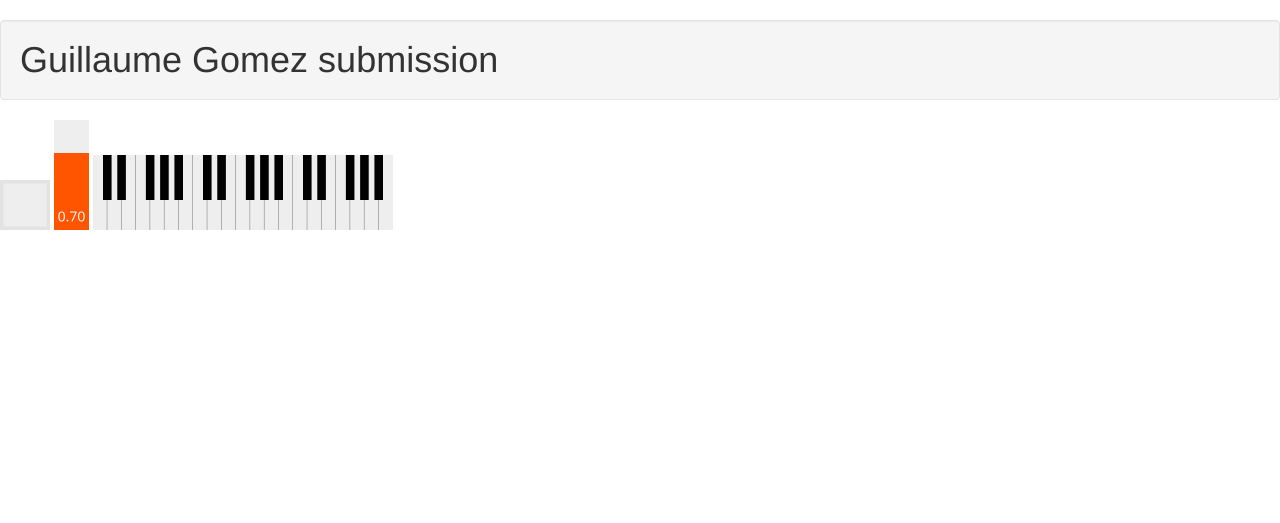
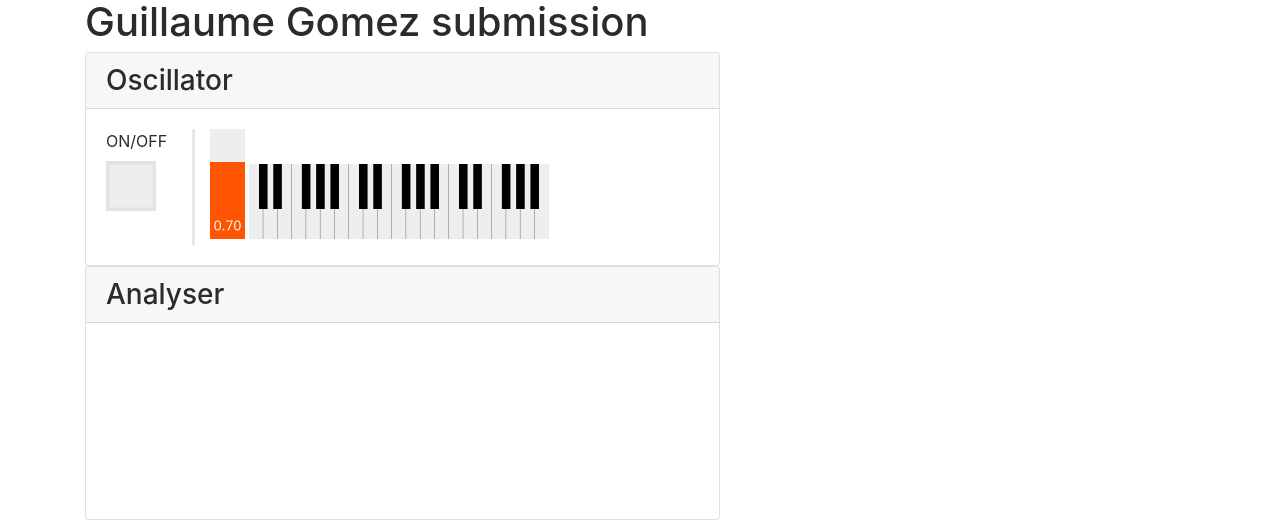
Before and after one commit to guillaume-gomez/music-mooc, a website: page src/week2/week_2_challenge.html in a window 1280 px wide. Drawn offline with nearby package versions, Linux system fonts and the light colour scheme.

Commit message:
add analyser

```diff
--- a/src/week2/week_2_challenge.html
+++ b/src/week2/week_2_challenge.html
@@ -2,20 +2,51 @@
 <html lang="en">
 <head>
   <meta charset="utf-8">
-  <link rel="stylesheet" href="https://maxcdn.bootstrapcdn.com/bootstrap/3.3.7/css/bootstrap.min.css" integrity="sha384-BVYiiSIFeK1dGmJRAkycuHAHRg32OmUcww7on3RYdg4Va+PmSTsz/K68vbdEjh4u" crossorigin="anonymous">
+<link rel="stylesheet" href="https://maxcdn.bootstrapcdn.com/bootstrap/4.0.0-alpha.6/css/bootstrap.min.css" integrity="sha384-rwoIResjU2yc3z8GV/NPeZWAv56rSmLldC3R/AZzGRnGxQQKnKkoFVhFQhNUwEyJ" crossorigin="anonymous">
+<script src="https://code.jquery.com/jquery-3.1.1.slim.min.js" integrity="sha384-A7FZj7v+d/sdmMqp/nOQwliLvUsJfDHW+k9Omg/a/EheAdgtzNs3hpfag6Ed950n" crossorigin="anonymous"></script>
   <title>Week 2 Challenge</title>
   <script src="../assets/nexusUI.js"></script>
 </head>
   <body>
+    <div class="container">
       <h1 class="well"> Guillaume Gomez submission</h1>
       <div class="row">
-      <div class="col-md-8">
+        <div class="col-sm-7">
+
+          <div class="card">
+           <h3 class="card-header">Oscillator</h3>
+            <div class="card-block">
+              <div class="row">
+                <div class="col-sm-2" style="border-right: solid 3px #e8e8ea;">
+                  <label> ON/OFF</label>
                   <canvas id="on_off" nx="toggle"></canvas>
+                </div>
+                <div class="col-sm-10">
                   <canvas id="slidder1" nx="slider"></canvas>
                   <canvas id="keyboard1" nx="keyboard"></canvas>
                 </div>
               </div>
+            </div>
+          </div>
+        </div>
+      </div>
+      <div class="row">
+        <div class="col-sm-7">
+          <div class="card">
+           <h3 class="card-header">Analyser</h3>
+            <div class="card-block">
+              <div class="row">
+                <div class="col-sm-10">
+                  <canvas id="analyser"></canvas>
+                </div>
+              </div>
+            </div>
+          </div>
+        </div>
+      </div>
+    </div>
   </body>
+
 <script>
     var audio_context = window.AudioContext || window.webkitAudioContext;
     var con = new audio_context();
@@ -58,9 +89,61 @@
         }
     }
 
+    Analyser = function(source) {
+      this.width = 400;
+      this.height = 200;
+      this.canvasCtx = document.getElementById('analyser').getContext('2d');
+      this.dataArray = null;
+      this.bufferSize = null;
+
+      this.conf = 10;
+
+      this.initAnalyser = (analyser) => {
+        analyser.fftSize = 256;
+        this.bufferSize = analyser.frequencyBinCount;
+        console.log(this.bufferSize);
+        this.dataArray = new Uint8Array(this.bufferSize);
+        this.canvasCtx.clearRect(0, 0, this.width, this.height);
+      }
+
+      this.drawer = (analyser) => {
+        draw = requestAnimationFrame(
+            () => {
+              this.drawer(analyser);
+            }
+        );
+        analyser.getByteFrequencyData(this.dataArray);
+
+        this.cleanUp();
+
+        let largeurBarre = (this.width / this.bufferSize) * this.conf;
+        let hauteurBarre;
+        let x = 0;
+
+        for(let i = 0; i < this.bufferSize; i++) {
+          hauteurBarre = this.dataArray[ i ];
+          console.log(hauteurBarre)
+          this.canvasCtx.fillStyle = 'rgb(' + (hauteurBarre  * 0.8 + 100) + ',50,50)';
+          this.canvasCtx.fillRect(x,this.height - hauteurBarre / 2, largeurBarre, hauteurBarre);
+
+          x += largeurBarre + 1;
+        }
+      }
+
+      this.cleanUp = () => {
+        this.canvasCtx.fillStyle = 'rgb(255, 255, 255)';
+        this.canvasCtx.fillRect(0, 0, this.width, this.height);
+      }
+    }
+
     connnectToUi = function () {
       let oscillator = new Oscillator(con.destination);
       oscillator.createOscillator();
+      let analyser = con.createAnalyser();
+      oscillator.ocs().connect(analyser);
+      let graph = new Analyser(oscillator.ocs());
+      graph.initAnalyser(analyser);
+      graph.drawer(analyser);
 
       const midiToFreq = (midiValue) => {
         const midiToFreq = {
@@ -108,19 +191,19 @@
       }
 
       const keyboardChanged = (data) => {
-        console.log(data.note)
         oscillator.ocs().frequency.value = midiToFreq(data.note);
       }
       const onOffOsc = (data) => {
         data.value === 1 ? oscillator.start() : oscillator.stop();
       }
-
       //on page loaded
       nx.onload = () => {
         nx.widgets.keyboard1.on('*', keyboardChanged);
         nx.widgets.on_off.on('*', onOffOsc);
       };
     }
+
+
     connnectToUi();
   </script>
 </html>
```
Lines whose indentation alone changed are shown as unchanged.
